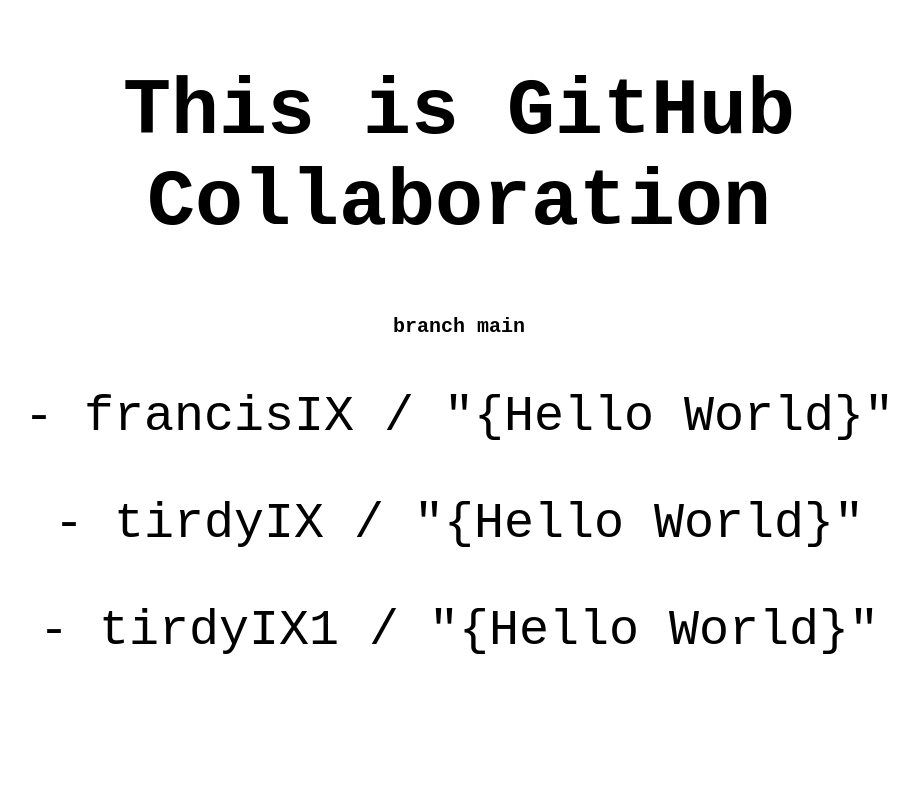
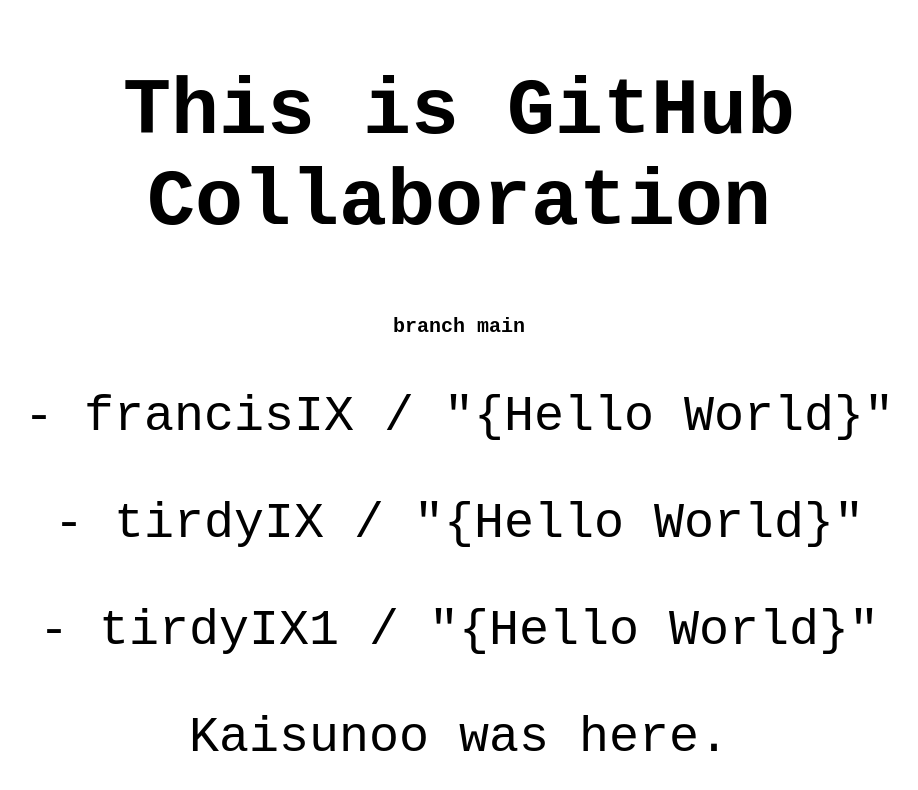
Before and after one commit to kaisunoo/Collab, a plain HTML site: page index.html in a window 1280 px wide. Shown: the whole page, without its empty margins (181-1099 px from the left). Drawn offline with Linux system fonts and the light colour scheme.

Commit message:
Modified index.html

```diff
--- a/index.html
+++ b/index.html
@@ -35,5 +35,8 @@
 
     <p>- tirdyIX1 / "{Hello World}"</p>
 
+    <!-- modified by Kaisunoo -->
+    <p>Kaisunoo was here.</p>
+
 </body>
 </html>
```
